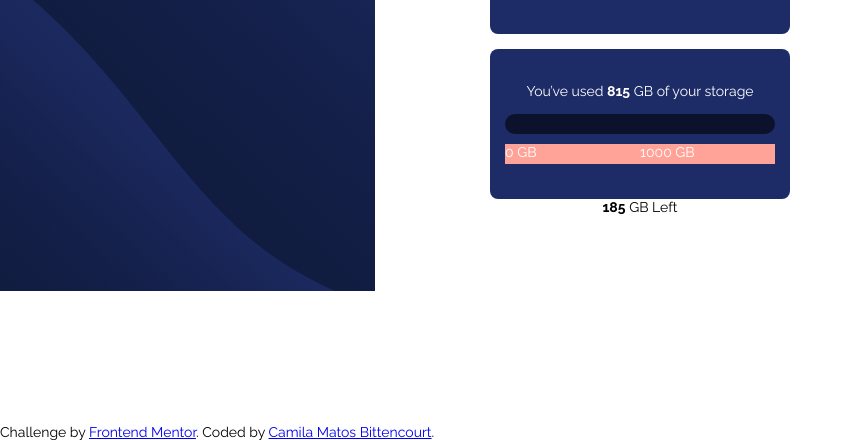
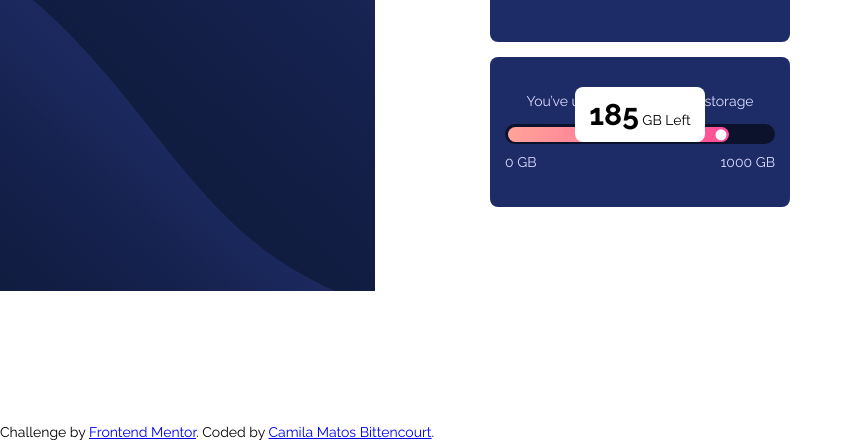
Before and after one commit to camiladev/waffle_simetrico, a plain HTML site: page index.html in a window 1280 px wide. Shown: the part 376-816 px from the top of the page, without its empty margins (0-853 px from the left). Drawn offline with Linux system fonts and the light colour scheme.

Commit message:
11/06/2020 parte 1

```diff
--- a/CSS/style.css
+++ b/CSS/style.css
@@ -70,7 +70,7 @@ body{
     width: 300px; /*22em / 90% */
     height: 150px;
     margin-top: 15px;
-    color: white;
+    color: hsl(243, 100%, 93%);
 
     display: flex;
     justify-content: center;
@@ -78,21 +78,40 @@ body{
     flex-direction: column;
     border: 0;
     border-radius: 8px;
+
 }
-.storage .barra-carregamento{
+.storage #barra-carregamento{
     background-color:hsl(229, 57%, 11%);
     width: 90%;
     height: 20px;
     border-radius: 10px;
     margin-top: 15px;
+
+    position: relative;
+    display: flex;
+    align-items: center;
+    justify-content: left;
 }
 
-.storage span{
-    background-color: hsl(6, 100%, 80%); /* to hsl(335, 100%, 65%);*/
+.storage #usado{
+    position: absolute;
+    /* background-color: hsl(6, 100%, 80%); to hsl(335, 100%, 65%);*/
+    background: linear-gradient(to right, hsl(6, 100%, 80%),hsl(335, 100%, 65%));
+    width: 1%;
+    height: 15px;
 
-    width: 50%;
-    height: 20px;
+    border-radius: 10px;
+    margin-left: 3px;
+
 }
+
+#label {
+    text-align: right;
+    color: white;
+    font-size: 11px;
+    padding: 2.9px;
+}
+
 .storage .medida{
     width: 90%;
     display: flex;
@@ -100,3 +119,23 @@ body{
     align-items: center;
     margin-top: 10px;
 }
+
+.resta {
+    background: white;
+    width: 130px;
+    height: 55px;
+    border-radius: 8px;
+    display: flex;
+    justify-content: center;
+    align-items: center;
+
+    position: absolute;
+    margin-top: 181px;
+}
+
+.resta span{
+    height: 35px;
+}
+.resta span strong{
+    font-size: 30px;
+}
--- a/index.html
+++ b/index.html
@@ -19,6 +19,7 @@
 
   <link rel="stylesheet" href="/CSS/style.css">
 
+  <script src="https://kit.fontawesome.com/a33ff96721.js" crossorigin="anonymous"></script>
 </head>
 <body>
 
@@ -34,8 +35,10 @@
       </div>
       <div class="storage">
           <p>You’ve used <strong>815</strong> GB of your storage</p>
-          <div class="barra-carregamento">
-              <span></span>
+          <div id="barra-carregamento">
+              <div id="usado">
+                  <div id="label"><i class="fas fa-circle"></i></div>
+              </div>
           </div>
 
           <div class="medida">
@@ -53,5 +56,7 @@
     Challenge by <a href="https://www.frontendmentor.io?ref=challenge" target="_blank">Frontend Mentor</a>.
     Coded by <a href="#">Camila Matos Bittencourt</a>.
   </div>
+
+  <script src="/script/carregamento.js"></script>
 </body>
 </html>
--- /dev/null
+++ b/script/carregamento.js
@@ -0,0 +1,25 @@
+function move() {
+
+    var elem = document.getElementById("usado");
+    var carrega = 1;
+    var usado = 815/1000 * 100;
+    var calcPorcentual = 0;
+    var id = setInterval(frame, 10);
+
+    function frame(){
+
+
+        console.log("parte 1: "+ usado)
+
+        if(carrega > usado){
+            clearInterval(id)
+        } else {
+            carrega++;
+            elem.style.width = carrega + '%';
+        }
+
+    }
+
+}
+
+window.onload =  move();
```
